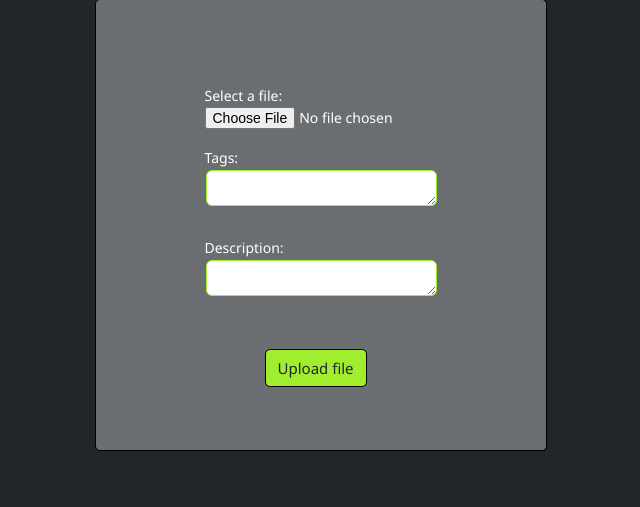
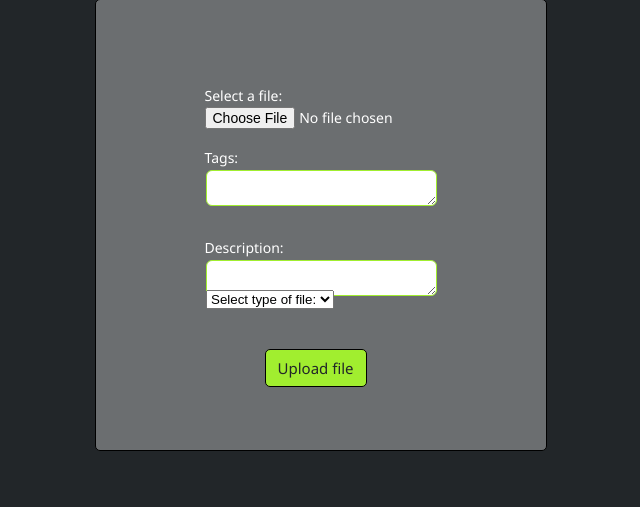
Before and after one commit to adechan/FOU, a PHP site: page /addfilepage/index.php in a window 1280 px wide. Shown: the part 182-689 px from the top of the page, without its empty margins (319-959 px from the left). Run offline with PHP 8.4, Linux system fonts and the light colour scheme.

Commit message:
added public/private option

```diff
--- a/addfilepage/css/addfile.css
+++ b/addfilepage/css/addfile.css
@@ -197,3 +197,10 @@ input[type=submit]
   background-color: #61892F;
   color: #A1EE2F;
 }
+
+.custom-select
+{
+  position: absolute;
+  top: 290px;
+  left: 110px;
+}
--- a/addfilepage/index.php
+++ b/addfilepage/index.php
@@ -44,6 +44,14 @@ session_start();
 		    <textarea id = "textDescription"></textarea>
 		</div>
 
+    <div class="custom-select">
+      <select>
+        <option> Select type of file: </option>
+        <option value = "public"> Public </option>
+        <option value = "private"> Private </option>
+      </select>
+    </div>
+
 		<div class = "uploadFile">
 				<input type = "submit" name="upload-button" id = "upload-file" value = "Upload file"> <br>
 		</div>
```
